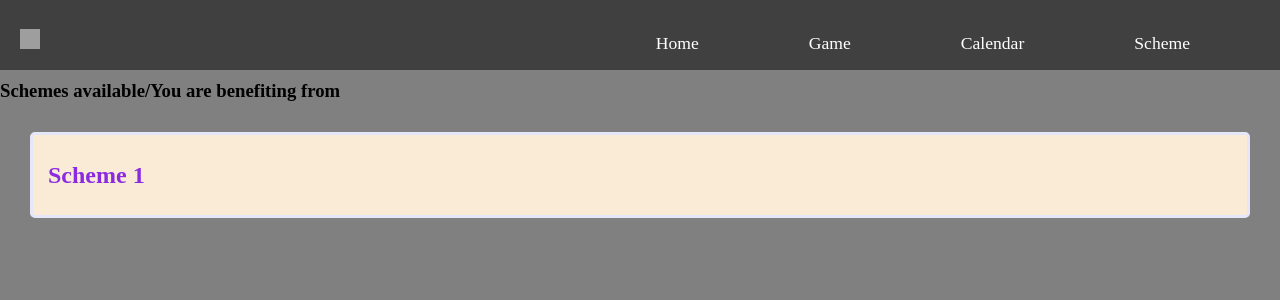
After one commit to alexsngjiankai/OOPP, a Flask app: page /scheme2 in a window 1280 px wide. The commit adds this page. Shown: the top 300 px of the page. Run offline with Flask 2, Linux system fonts and the light colour scheme; grey boxes are pictures that could not be loaded.

Commit message:
Raw and trashy update

```diff
--- a/app.py
+++ b/app.py
@@ -7,9 +7,20 @@ app = Flask(__name__)
 def medselection():
     return render_template("Alex/medselection.html")
 
+
 @app.route("/medList")
 def medList():
     return render_template("Alex/medList.html")
+
+# Jinann testing
+@app.route('/scheme2')
+def base():
+    return render_template('JinAnn/scheme2.html')
+
+
+@app.route('/scheme')
+def scheme():
+    return render_template('JinAnn/scheme.html')
 
 
 if __name__ == '__app__':
--- a/static/Base.css
+++ b/static/Base.css
@@ -11,19 +11,27 @@ body{
 nav{
     position: fixed;
     width:100%;
-    height:100px;
+    height:70px;
     background-color: rgba(0,0,0,.5);
     z-index:99;
 }
+nav img{
+    width:20px;
+    height:20px;
+
+
+}
+
+
 
 nav a {
 	float:right;
-	padding-right:100px;
+	padding-right:90px;
     text-decoration:none;
     color: #fff;
-    margin-left: 30px;
+    margin-left: 20px;
     line-height:50px;
-	font-size: 150%
+	font-size: 110%
 }
 
 nav a:hover{
@@ -31,9 +39,23 @@ nav a:hover{
 	color:red;
 }
 
- #weblogo {
+#weblogo {
 	 float:left;
  }
 #topempty {
-	padding-top:100px;
+	padding-top:80px;
 }
+
+div h2 {
+    background-color:antiquewhite;
+    line-height: 80px;
+    margin: 30px;
+    border-radius: 5px;
+    border-style: solid ;
+    border-color: lavender ;
+
+    padding-left:15px;
+    color: blueviolet;
+
+
+}
--- /dev/null
+++ b/templates/JinAnn/scheme.html
@@ -0,0 +1 @@
+{% extends Base.html %}
--- /dev/null
+++ b/templates/JinAnn/scheme2.html
@@ -0,0 +1,27 @@
+<!DOCTYPE html>
+<html lang="en">
+
+    <meta charset="UTF-8">
+    <link rel="stylesheet" href = " {{ url_for('static', filename = 'Base.css') }}" />
+
+        <nav>
+			<br>
+			<a id='weblogo' href=''>
+			<img src='/static/Pictures/Logo.PNG' alt='WebPage Logo'/>
+			</a>
+
+			<a class='link' href="#">Scheme</a>
+			<a class='link' href="#">Calendar</a>
+			<a class='link' href="#">Game</a>
+			<a class='link' href="#">Home</a>
+		</nav>
+
+
+<div id="topempty"></div>
+    <h3> Schemes available/You are benefiting from</h3>
+<div>
+    <h2> Scheme 1</h2>
+
+</div>
+
+</html>
```
Also changed, not shown: templates/Base.html (deleted, +0 -24 lines), templates/JinAnn/Base.html (added, +23 -0 lines).
